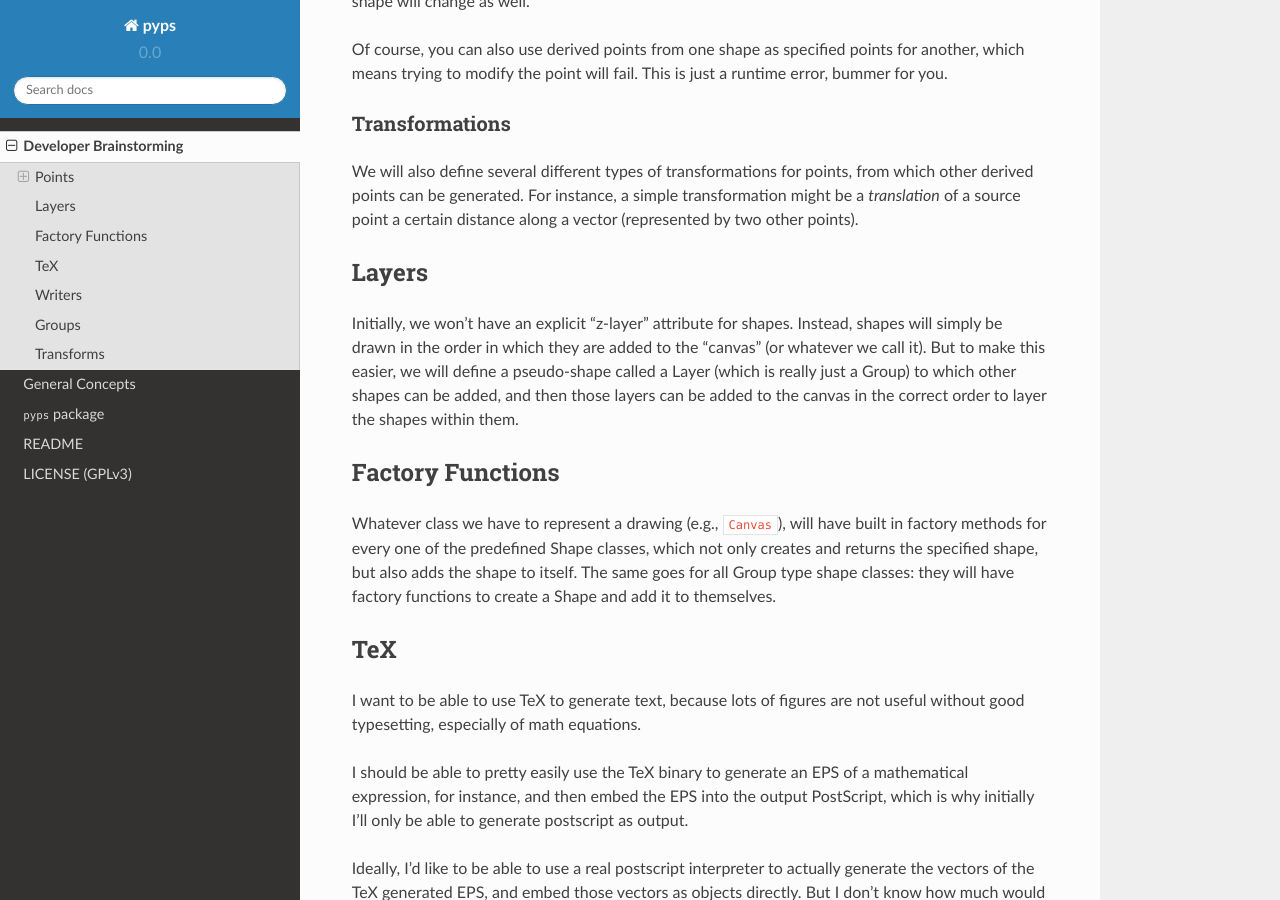
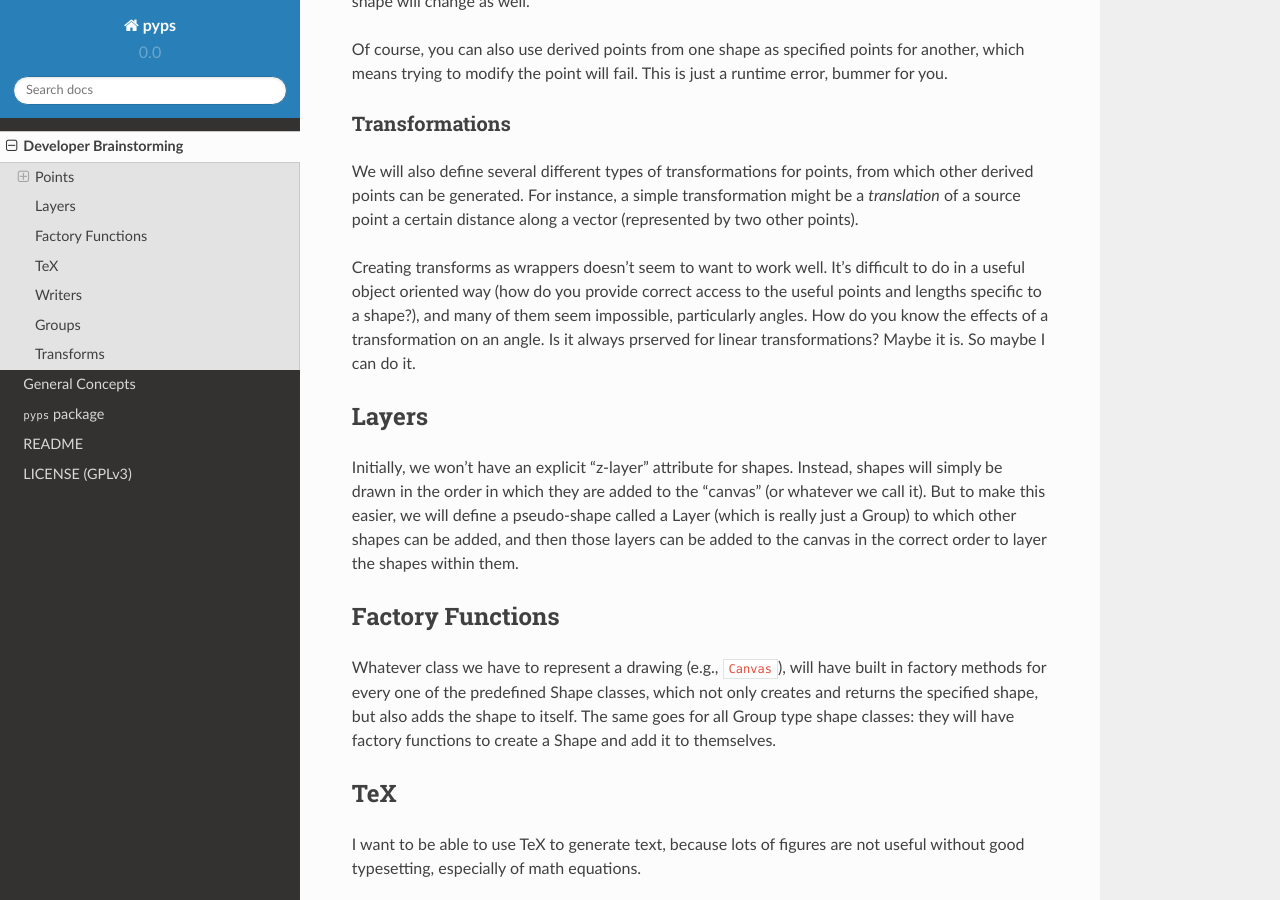
Before and after one commit to mearns/pyps, a Sphinx documentation site: the page built from sphinx/source/brainstorm.rst, in a window 1280 px wide and 900 px high, scrolled down 635 px. Built offline with Sphinx 7.4.7 and the Read the Docs theme 2.0.0, drawn with Linux system fonts in a browser that asks for light colours.

Commit message:
Not much work on xforms.

```diff
--- a/sphinx/source/brainstorm.rst
+++ b/sphinx/source/brainstorm.rst
@@ -41,6 +41,13 @@ We will also define several different types of transformations for points, from
 which other derived points can be generated. For instance, a simple
 transformation might be a *translation* of a source point a certain distance
 along a vector (represented by two other points).
+
+Creating transforms as wrappers doesn't seem to want to work well. It's
+difficult to do in a useful object oriented way (how do you provide correct
+access to the useful points and lengths specific to a shape?), and many of
+them seem impossible, particularly angles. How do you know the effects of a
+transformation on an angle. Is it always prserved for linear transformations?
+Maybe it is. So maybe I can do it.
 
 
 Layers
```
Also changed, not shown: 1 other file.
